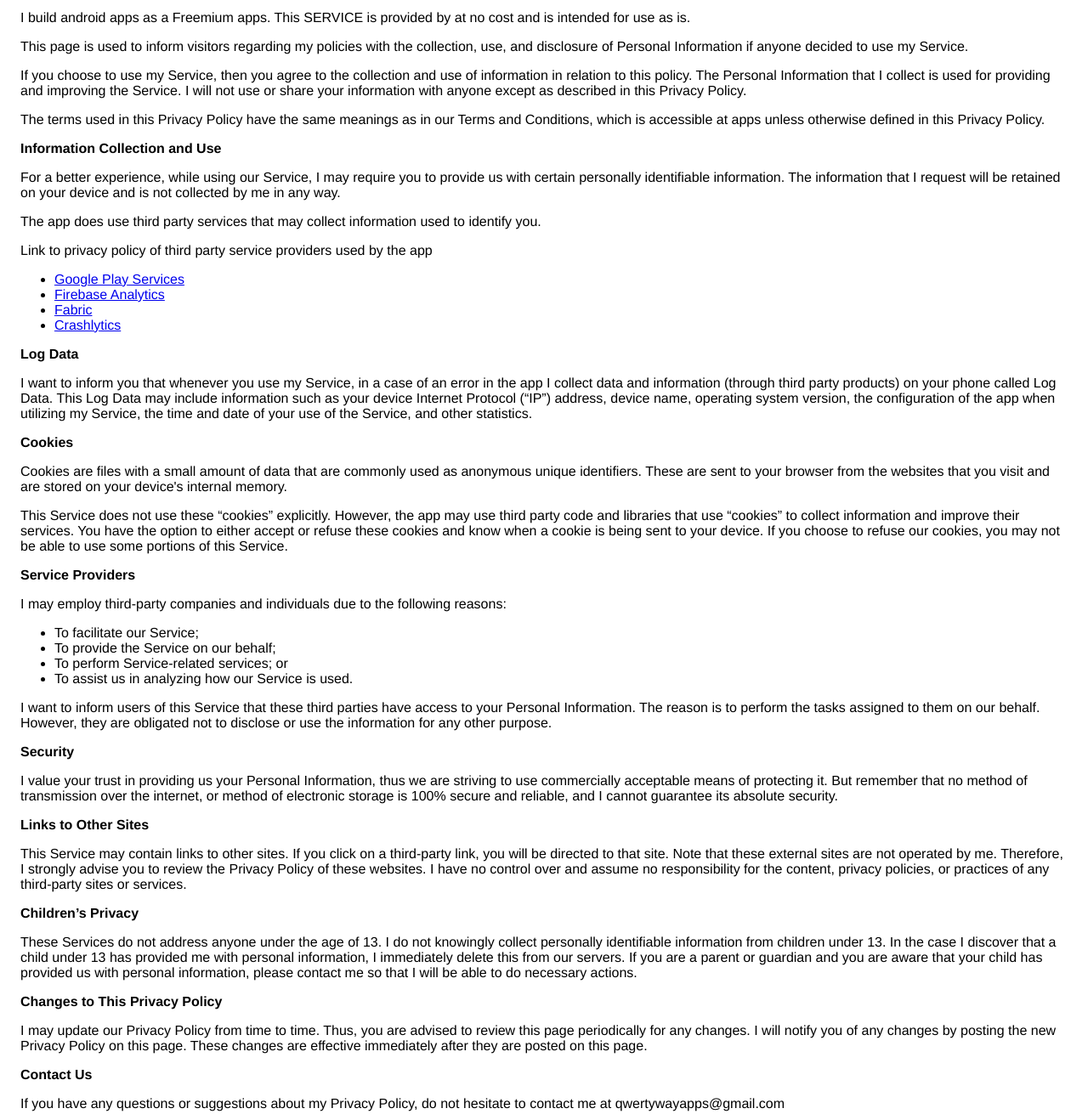
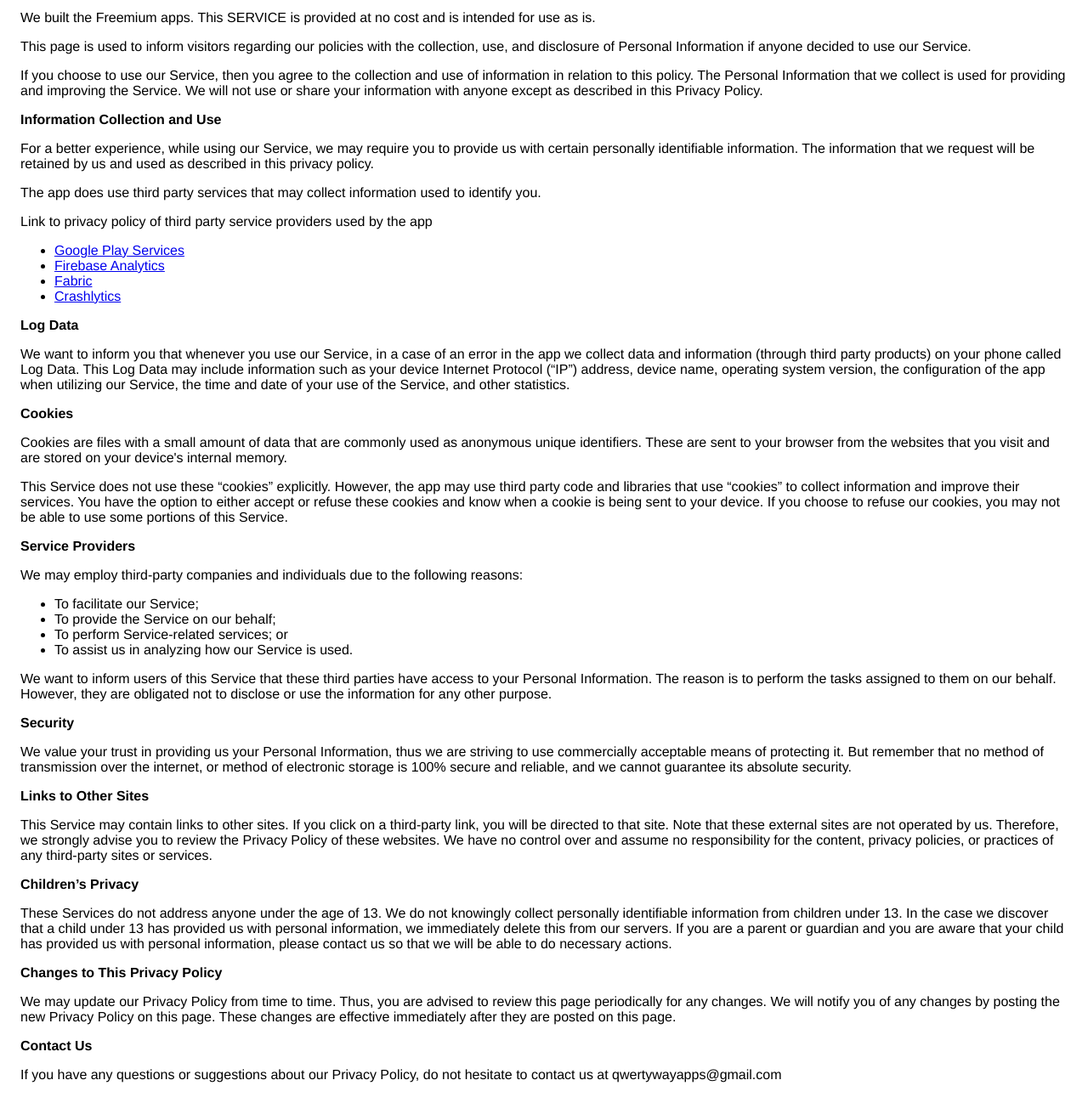
Before and after one commit to qwertyway/qwertyway.github.io, a plain HTML site: page index.html in a window 1280 px wide. Shown: the part 80-1391 px from the top of the page at 85% size. Drawn offline with Linux system fonts and the light colour scheme.

Commit message:
Privacy policy update

```diff
--- a/index.html
+++ b/index.html
@@ -1,46 +1,56 @@
-<!DOCTYPE html><html> <head> <meta charset="utf-8"> <meta name="viewport" content="width=device-width"> <title>Privacy Policy</title> <style>body{font-family: "Helvetica Neue", Helvetica, Arial, sans-serif; padding:1em;}</style></head> <body><h2>Privacy Policy</h2> <p>I build android apps as a Freemium apps. This SERVICE is provided by  at no cost and is intended for use as is.
-                  </p> <p>This page is used to inform visitors regarding my policies with the collection, use, and
-                    disclosure of Personal Information if anyone decided to use my Service.
-                  </p> <p>If you choose to use my Service, then you agree to the collection and use of information in relation
-                    to this policy. The Personal Information that I collect is used for providing and improving the
-                    Service. I will not use or share your information with anyone except as described
+<!DOCTYPE html>
+    <html>
+    <head>
+      <meta charset='utf-8'>
+      <meta name='viewport' content='width=device-width'>
+      <title>Privacy Policy</title>
+      <style> body { font-family: 'Helvetica Neue', Helvetica, Arial, sans-serif; padding:1em; } </style>
+    </head>
+    <body>
+    <h2>Privacy Policy</h2> <p> We built the Freemium apps. This SERVICE is provided at no cost and is intended for use as is.
+                  </p> <p>This page is used to inform visitors regarding our policies with the collection, use, and disclosure
+                    of Personal Information if anyone decided to use our Service.
+                  </p> <p>If you choose to use our Service, then you agree to the collection and use of information in
+                    relation to this policy. The Personal Information that we collect is used for providing and improving
+                    the Service. We will not use or share your information with anyone except as described
                     in this Privacy Policy.
-                  </p> <p>The terms used in this Privacy Policy have the same meanings as in our Terms and Conditions, which is accessible
-                    at apps unless otherwise defined in this Privacy Policy.
-                  </p> <p><strong>Information Collection and Use</strong></p> <p>For a better experience, while using our Service, I may require you to provide us with certain
-                    personally identifiable information. The information that I request will be retained on your device and is not collected by me in any way.
-                  </p> <p>The app does use third party services that may collect information used to identify you.</p> <div><p>Link to privacy policy of third party service providers used by the app</p> <ul><li><a href="https://www.google.com/policies/privacy/" target="_blank">Google Play Services</a></li> <!----> <li><a href="https://firebase.google.com/policies/analytics" target="_blank">Firebase Analytics</a></li> <li><a href="https://fabric.io/privacy" target="_blank">Fabric</a></li> <li><a href="http://try.crashlytics.com/terms/privacy-policy.pdf" target="_blank">Crashlytics</a></li> <!----></ul></div> <p><strong>Log Data</strong></p> <p> I want to inform you that whenever you use my Service, in a case of an
-                    error in the app I collect data and information (through third party products) on your phone
+                  </p> <p><strong>Information Collection and Use</strong></p> <p>For a better experience, while using our Service, we may require you to provide us with certain
+                    personally identifiable information. The information that we request will be retained by us and used as described in this privacy policy.
+                  </p> <p>The app does use third party services that may collect information used to identify you.</p> <div><p>Link to privacy policy of third party service providers used by the app</p> <ul><li><a href="https://www.google.com/policies/privacy/" target="_blank">Google Play Services</a></li><!----><li><a href="https://firebase.google.com/policies/analytics" target="_blank">Firebase Analytics</a></li><!----><li><a href="https://fabric.io/privacy" target="_blank">Fabric</a></li><li><a href="http://try.crashlytics.com/terms/privacy-policy.pdf" target="_blank">Crashlytics</a></li><!----><!----><!----></ul></div> <p><strong>Log Data</strong></p> <p> We want to inform you that whenever you use our Service, in a case of
+                    an error in the app we collect data and information (through third party products) on your phone
                     called Log Data. This Log Data may include information such as your device Internet Protocol (“IP”) address,
-                    device name, operating system version, the configuration of the app when utilizing my Service,
+                    device name, operating system version, the configuration of the app when utilizing our Service,
                     the time and date of your use of the Service, and other statistics.
-                  </p> <p><strong>Cookies</strong></p> <p>Cookies are files with a small amount of data that are commonly used as anonymous unique identifiers. These
-                    are sent to your browser from the websites that you visit and are stored on your device's internal memory.
-                  </p> <p>This Service does not use these “cookies” explicitly. However, the app may use third party code and libraries
-                    that use “cookies” to collect information and improve their services. You have the option to either
-                    accept or refuse these cookies and know when a cookie is being sent to your device. If you choose to
-                    refuse our cookies, you may not be able to use some portions of this Service.
-                  </p> <p><strong>Service Providers</strong></p> <p> I may employ third-party companies and individuals due to the following reasons:</p> <ul><li>To facilitate our Service;</li> <li>To provide the Service on our behalf;</li> <li>To perform Service-related services; or</li> <li>To assist us in analyzing how our Service is used.</li></ul> <p> I want to inform users of this Service that these third parties have access to your
-                    Personal Information. The reason is to perform the tasks assigned to them on our behalf. However, they
-                    are obligated not to disclose or use the information for any other purpose.
-                  </p> <p><strong>Security</strong></p> <p> I value your trust in providing us your Personal Information, thus we are striving
+                  </p> <p><strong>Cookies</strong></p> <p>Cookies are files with a small amount of data that are commonly used as anonymous unique identifiers.
+                    These are sent to your browser from the websites that you visit and are stored on your device's internal
+                    memory.
+                  </p> <p>This Service does not use these “cookies” explicitly. However, the app may use third party code and
+                    libraries that use “cookies” to collect information and improve their services. You have the option to
+                    either accept or refuse these cookies and know when a cookie is being sent to your device. If you choose
+                    to refuse our cookies, you may not be able to use some portions of this Service.
+                  </p> <p><strong>Service Providers</strong></p> <p> We may employ third-party companies and individuals due to the following reasons:</p> <ul><li>To facilitate our Service;</li> <li>To provide the Service on our behalf;</li> <li>To perform Service-related services; or</li> <li>To assist us in analyzing how our Service is used.</li></ul> <p> We want to inform users of this Service that these third parties have access to
+                    your Personal Information. The reason is to perform the tasks assigned to them on our behalf. However,
+                    they are obligated not to disclose or use the information for any other purpose.
+                  </p> <p><strong>Security</strong></p> <p> We value your trust in providing us your Personal Information, thus we are striving
                     to use commercially acceptable means of protecting it. But remember that no method of transmission over
-                    the internet, or method of electronic storage is 100% secure and reliable, and I cannot guarantee
+                    the internet, or method of electronic storage is 100% secure and reliable, and we cannot guarantee
                     its absolute security.
                   </p> <p><strong>Links to Other Sites</strong></p> <p>This Service may contain links to other sites. If you click on a third-party link, you will be directed
-                    to that site. Note that these external sites are not operated by me. Therefore, I strongly
-                    advise you to review the Privacy Policy of these websites. I have no control over
+                    to that site. Note that these external sites are not operated by us. Therefore, we strongly
+                    advise you to review the Privacy Policy of these websites. We have no control over
                     and assume no responsibility for the content, privacy policies, or practices of any third-party sites
                     or services.
-                  </p> <p><strong>Children’s Privacy</strong></p> <p>These Services do not address anyone under the age of 13. I do not knowingly collect
-                    personally identifiable information from children under 13. In the case I discover that a child
-                    under 13 has provided me with personal information, I immediately delete this from
+                  </p> <p><strong>Children’s Privacy</strong></p> <p>These Services do not address anyone under the age of 13. We do not knowingly collect
+                    personally identifiable information from children under 13. In the case we discover that a child
+                    under 13 has provided us with personal information, we immediately delete this from
                     our servers. If you are a parent or guardian and you are aware that your child has provided us with personal
-                    information, please contact me so that I will be able to do necessary actions.
-                  </p> <p><strong>Changes to This Privacy Policy</strong></p> <p> I may update our Privacy Policy from time to time. Thus, you are advised to review
-                    this page periodically for any changes. I will notify you of any changes by posting
+                    information, please contact us so that we will be able to do necessary actions.
+                  </p> <p><strong>Changes to This Privacy Policy</strong></p> <p> We may update our Privacy Policy from time to time. Thus, you are advised to review
+                    this page periodically for any changes. We will notify you of any changes by posting
                     the new Privacy Policy on this page. These changes are effective immediately after they are posted on
                     this page.
-                  </p> <p><strong>Contact Us</strong></p> <p>If you have any questions or suggestions about my Privacy Policy, do not hesitate to contact
-                    me at qwertywayapps@gmail.com
-                  </p></body></html>
+                  </p> <p><strong>Contact Us</strong></p> <p>If you have any questions or suggestions about our Privacy Policy, do not hesitate to contact
+                    us at qwertywayapps@gmail.com
+                  </p>
+    </body>
+    </html>
```
